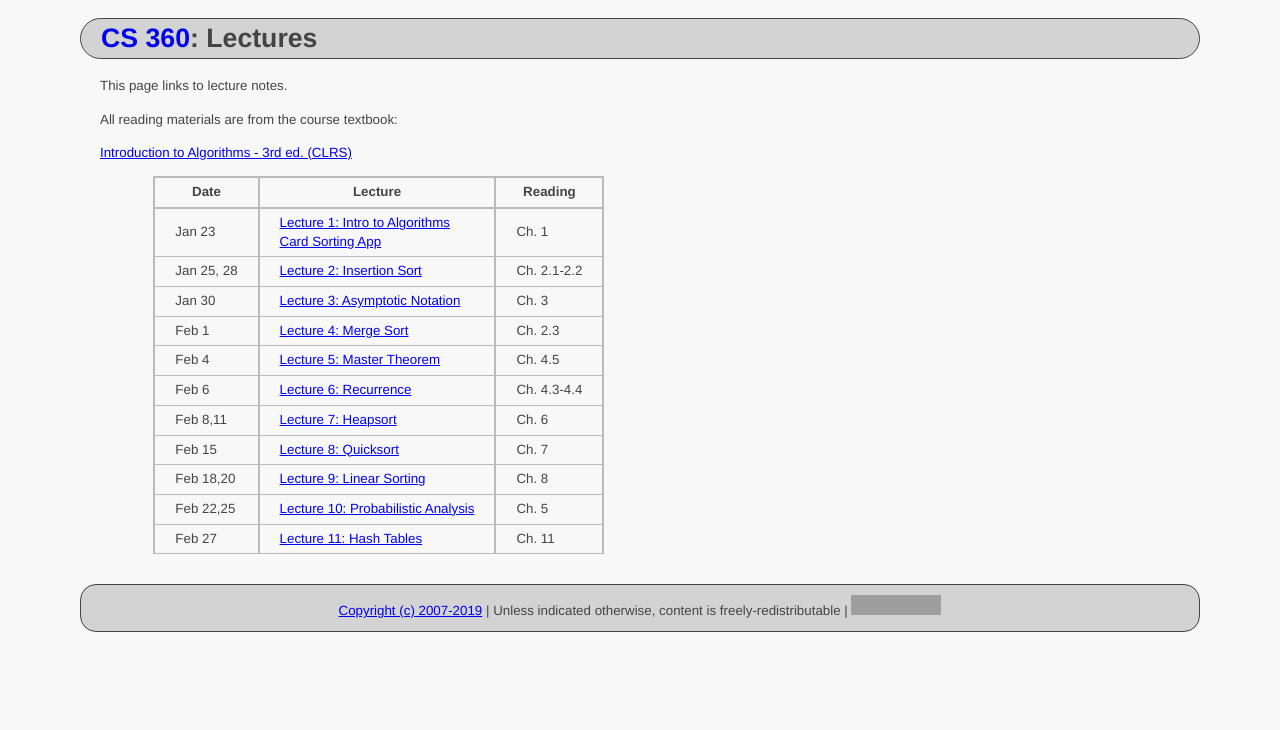
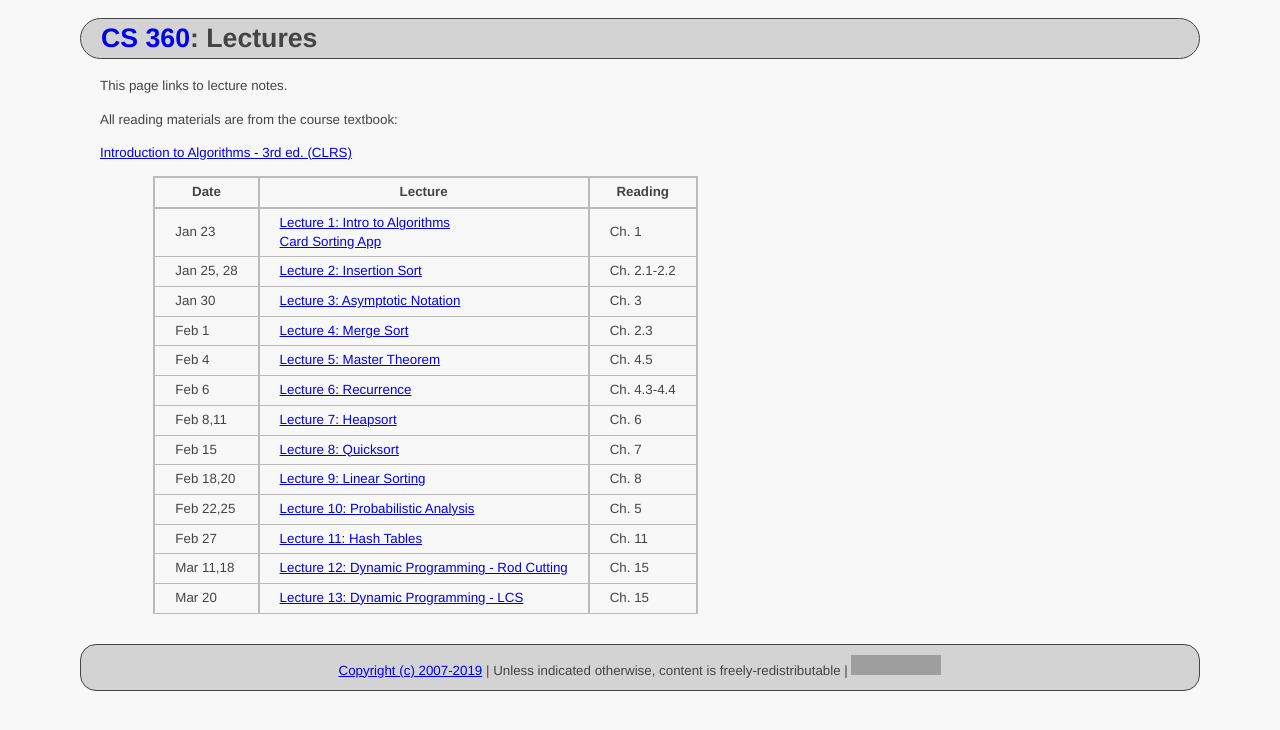
Before and after one commit to ycpcs/cs360-spring2019, a Jekyll site: the page built from lectures/index.md, in a window 1280 px wide. Shown: the top 730 px of the page. Built offline with Jekyll 4.4.1, drawn with Linux system fonts in a browser that asks for light colours; grey boxes are pictures that could not be loaded.

Commit message:
update lecture index
update lecture index

```diff
--- a/lectures/index.md
+++ b/lectures/index.md
@@ -22,6 +22,8 @@ All reading materials are from the course textbook:
 > Feb 18,20 | [Lecture 9: Linear Sorting](../lectures/lecture09.html) | Ch. 8 |
 > Feb 22,25 | [Lecture 10: Probabilistic Analysis](../lectures/lecture10.html) | Ch. 5 |
 > Feb 27    | [Lecture 11: Hash Tables](../lectures/lecture11.html) | Ch. 11 |
+> Mar 11,18 | [Lecture 12: Dynamic Programming - Rod Cutting](../lectures/lecture12.html) | Ch. 15 |
+> Mar 20    | [Lecture 13: Dynamic Programming - LCS](../lectures/lecture13.html) | Ch. 15 |
 
 <!--
 > Mar 5,12  | [Lecture 12: Dynamic Programming - Rod Cutting](../lectures/lecture12.html) | Ch. 15 |
```
